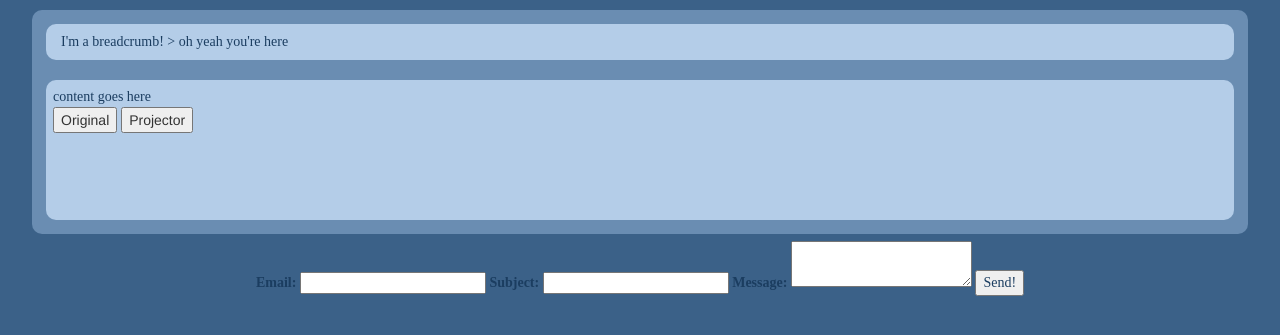
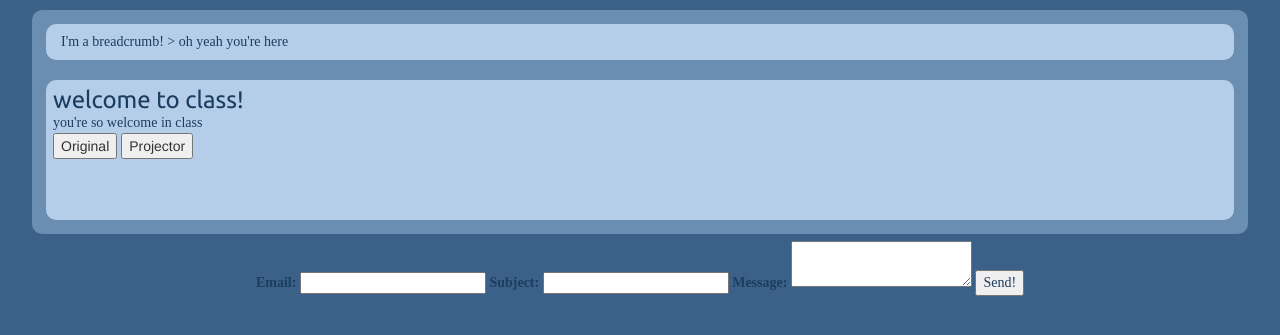
Before and after one commit to Acoli/COMP1950-final-assignment, a PHP site: page / in a window 1280 px wide. Shown: the part 186-521 px from the top of the page. Run offline with PHP 8.4, Linux system fonts and the light colour scheme; some libraries are stand-ins or nearby versions; some web fonts are replaced.

Commit message:
bunch of changes, including ajax and nav changes

```diff
--- a/public/css/style.css
+++ b/public/css/style.css
@@ -118,9 +118,13 @@ main
 
 	/* content block */
 	div.contblock{
-	  border: 1px solid black;
+	  border: 1px solid #6A8DB2;
 	  background-color: #6A8DB2;
 	  border-radius: 5px;
+	  padding: 0.5em;
+	  }
+	div.contblock h2{
+	  margin: 0.5em;
 	  }
 /*
 - - - - - - - - - - - - - - - - - - - - - - - - - - - - - - - - - - - -
--- a/public/includes/main.inc
+++ b/public/includes/main.inc
@@ -3,7 +3,8 @@
 		<p>I'm a breadcrumb! > oh yeah you're here</p></p>
 	</div>
 	<div class="content bac2">
-		<p>content goes here</p>
+		<h3>welcome to class!</h3>
+		<p>you're so welcome in class</p>
 		<button id="original">Original</button>
 		<button id="projector">Projector</button>
 	</div>
--- a/public/includes/nav.inc
+++ b/public/includes/nav.inc
@@ -1,9 +1,9 @@
 <a href="#mobile_nav" class="open"></a>
 <ul id="mobile_nav">
-	<li><a href="#" data-target="content/home.inc">home</a></li>
-	<li><a href="#">lectures</a>
+	<li><a href="content/home.inc" data-target="content/home.inc">home</a></li>
+	<li><a href="lectures.inc">lectures</a>
 		<ul class="secondary">
-			<li><a href="#" data-target="content/lectures/01.inc">01</a>
+			<li><a href="lecture.inc" data-target="content/lectures/01.inc">01</a>
 				<ul class="tertiary">
 					<li>test</li>
 					<li>test</li>
--- a/public/js/footer_scripts.js
+++ b/public/js/footer_scripts.js
@@ -13,10 +13,16 @@ code manipulation
  - - - - - - - - - - - - - - - - - - - - - - - - - - - - - - - - - - - -
 DOM manipulation
  - - - - - - - - - - - - - - - - - - - - - - - - - - - - - - - - - - - -*/
+ // global variables
+ //var site = "http://bcitcomp.ca/students/syonggarrido/assignments/";
+ var site = "http://localhost"
 
 	// AJAX
-	$('a[href="#"]').click(function(){
+	$('div#pageslide ul li a, nav a').click(function(e){
+		e.preventDefault();
+		console.log("prevented default");
 		var target = $(this).attr('data-target');
 		console.log(target);
 		$('div.content').load(target);
+		//window.history.pushState("","",site+"/"+target);
 	})
```
Also changed, not shown: 1 other file.
